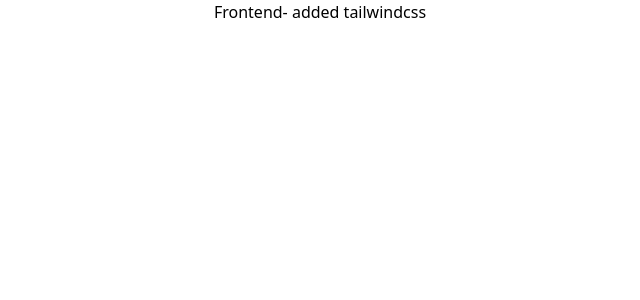
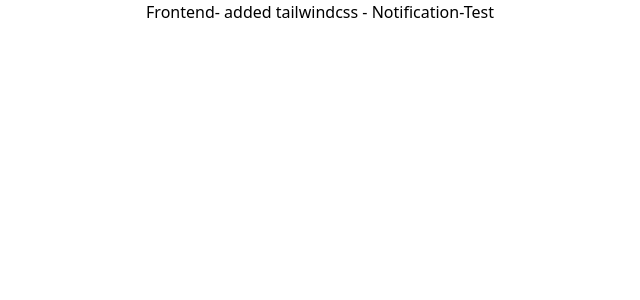
Before and after one commit to kamalbhaiii/cloud-computing, a React (Vite) app in the folder frontend/: page / in a window 1280 px wide. Shown: the top 300 px of the page, without its empty margins (320-960 px from the left). Built offline with nearby package versions, Linux system fonts and the light colour scheme.

Commit message:
Telegram Bot Deployment Test

```diff
--- a/frontend/src/App.jsx
+++ b/frontend/src/App.jsx
@@ -4,7 +4,7 @@ const App = () => {
   return (
     <div className='h-screen w-full'>
       <h3 className='text-center'>
-        Frontend- added tailwindcss
+        Frontend- added tailwindcss - Notification-Test
       </h3>
     </div>
   )
```
